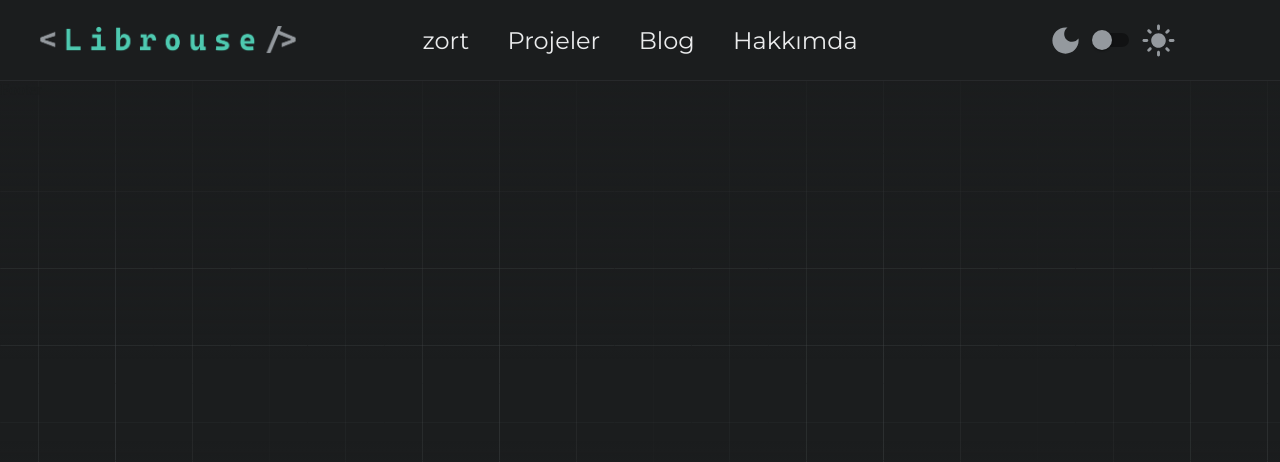
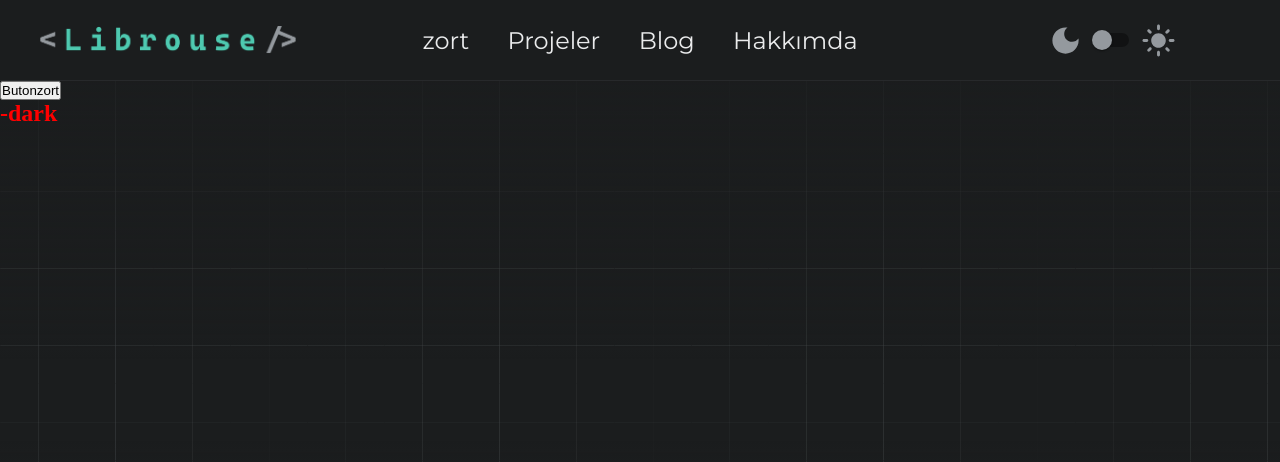
Before and after one commit to bugra-isik/HomePage, a Next.js app: page / in a window 1280 px wide. Shown: the top 462 px of the page. Built offline with nearby package versions, Linux system fonts and the light colour scheme.

Commit message:
v1.0.3
JSON dan veri alarak bişiler deneyi

```diff
--- a/app/components/Footer.jsx
+++ b/app/components/Footer.jsx
@@ -1,6 +1,32 @@
+import { useEffect, useState } from "../context/Context";
 
 export default function Footer() {
+  const [zort, setZort] = useState();
+  useEffect(() => {
+    fetch("data.json")
+      .then((res) => res.json())
+      .then((data) => {
+        setZort(data);
+      })
+      .catch((error) => {
+        console.error("API hatası:", error);
+      });
+  }, []);
+
+  function switchTheme() {
+    setZort((a) => ({
+      ...a,
+      theme: zort?.theme === "-dark" ? "-light" : "-dark",
+    }));
+  }
+
   return (
-    <div>Footer</div>
-  )
+    <div>
+      <section>
+        <button onClick={switchTheme}>Butonzort</button>
+
+        <h1 style={{color:"red"}}>{zort?.theme}</h1>
+      </section>
+    </div>
+  );
 }
--- a/app/context/Context.jsx
+++ b/app/context/Context.jsx
@@ -1,9 +1,9 @@
 "use client";
 
-import { createContext, useState, useContext } from "react";
+import { createContext, useState, useContext, useEffect } from "react";
 
 const MainContext = createContext();
 
 export default MainContext;
 
-export { useState, useContext };
+export { useState, useContext, useEffect };
--- a/app/layout.jsx
+++ b/app/layout.jsx
@@ -17,7 +17,7 @@ export default function RootLayout({ children }) {
         <meta name="viewport" content="width=device-width, initial-scale=1.0" />
         <title>{metadata.title}</title>
       </head>
-      <body>
+      <body style={{backgroundColor:"red"}}>
         <Page />
       </body>
     </html>
--- a/app/main.sass
+++ b/app/main.sass
@@ -31,6 +31,8 @@ $mobile-font-size: 0.75rem
     box-sizing: border-box
     list-style: none
     text-decoration: none
+
+
 
 .emptyblock
     display: block
--- a/app/page.js
+++ b/app/page.js
@@ -6,14 +6,13 @@ import Main from "./components/Main";
 import Nav from "./components/Nav";
 import MainContext, { useState } from "./context/Context";
 
-
 export default function Page() {
   const [data, setData] = useState({
     theme: "-dark",
     logo: "/logodark.png",
     switchColor: "#94999e",
     nav: { anasayfa: "zort" },
-    mainColor:"#1b1d1e"
+    mainColor: "#1b1d1e",
   });
   return (
     <MainContext.Provider value={{ data, setData }}>
@@ -24,7 +23,6 @@ export default function Page() {
               <Nav />
               <Main />
               <Footer />
-
             </div>
           </div>
         </div>
--- /dev/null
+++ b/public/data.json
@@ -0,0 +1,16 @@
+{
+  "theme": "-dark",
+  "logo": "/logodark.png",
+  "switchColor": "#94999e",
+  "mainColor": "#1b1d1e",
+  "nav": {
+    "anasayfa": "jsonanasayfa",
+    "anasayfa2": "zort",
+    "anasayfa3": "zort"
+  },
+  "nav2": {
+    "anasayfa": "zort",
+    "anasayfa2": "zort",
+    "anasayfa3": "zort"
+  }
+}
```
